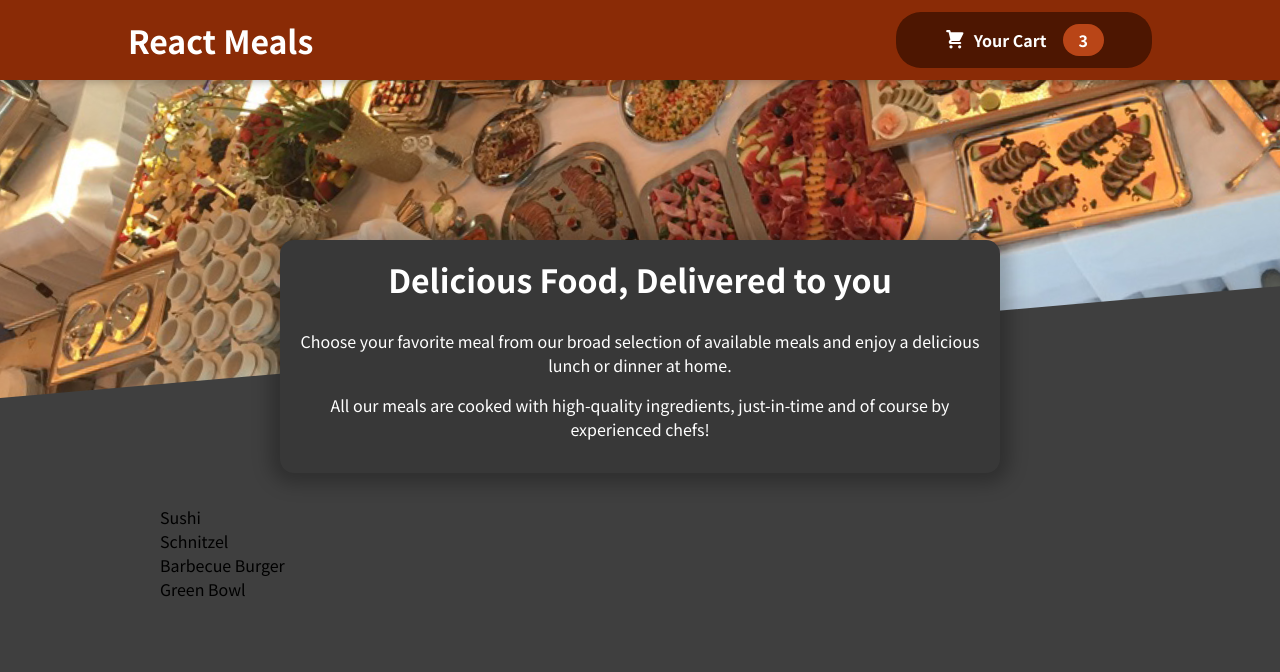
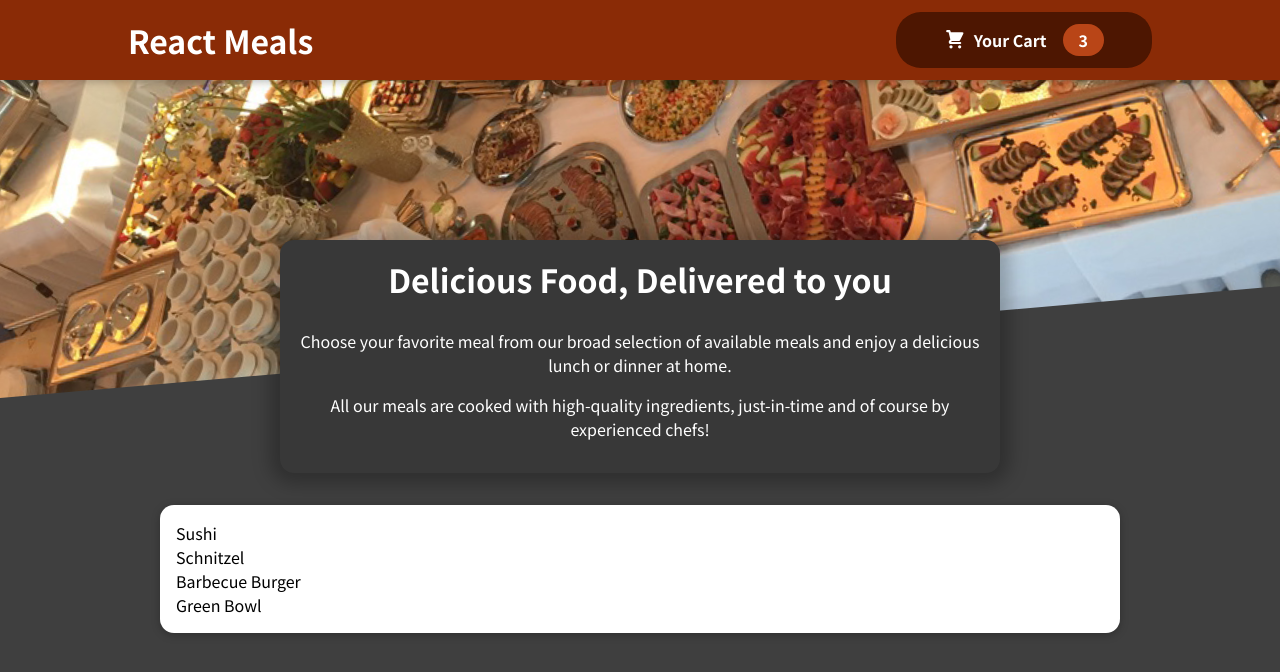
Before and after one commit to fstipo/Food-app, a React (Create React App) app: page / in a window 1280 px wide. Shown: the top 672 px of the page. Built offline with nearby package versions, Linux system fonts and the light colour scheme.

Commit message:
For Practice - before MealItem component

```diff
--- a/src/components/Meals/AvailableMeals.js
+++ b/src/components/Meals/AvailableMeals.js
@@ -1,3 +1,4 @@
+import Card from '../UI/Card';
 import styles from './AvailableMeals.module.css';
 
 const DUMMY_MEALS = [
@@ -31,7 +32,9 @@ const AvailableMeals = () => {
   const mealList = DUMMY_MEALS.map((meal) => <li>{meal.name}</li>);
   return (
     <section className={styles.meals}>
-      <ul>{mealList}</ul>
+      <Card>
+        <ul>{mealList}</ul>
+      </Card>
     </section>
   );
 };
--- /dev/null
+++ b/src/components/UI/Card.js
@@ -0,0 +1,6 @@
+import styles from './Card.module.css';
+const Card = (props) => {
+  return <div className={styles.card}> {props.children}</div>;
+};
+
+export default Card;
```
Also changed, not shown: 1 other file (tests, documents, lock files or other folders).
